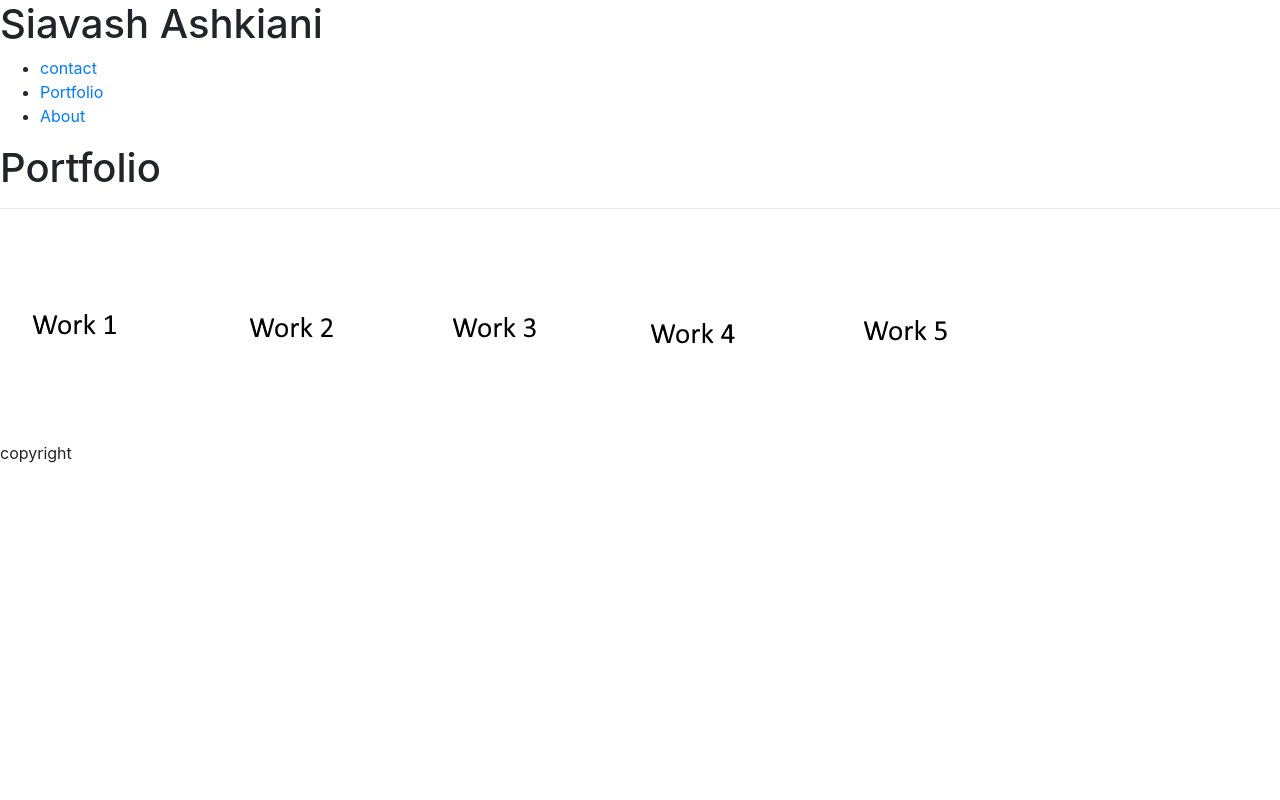
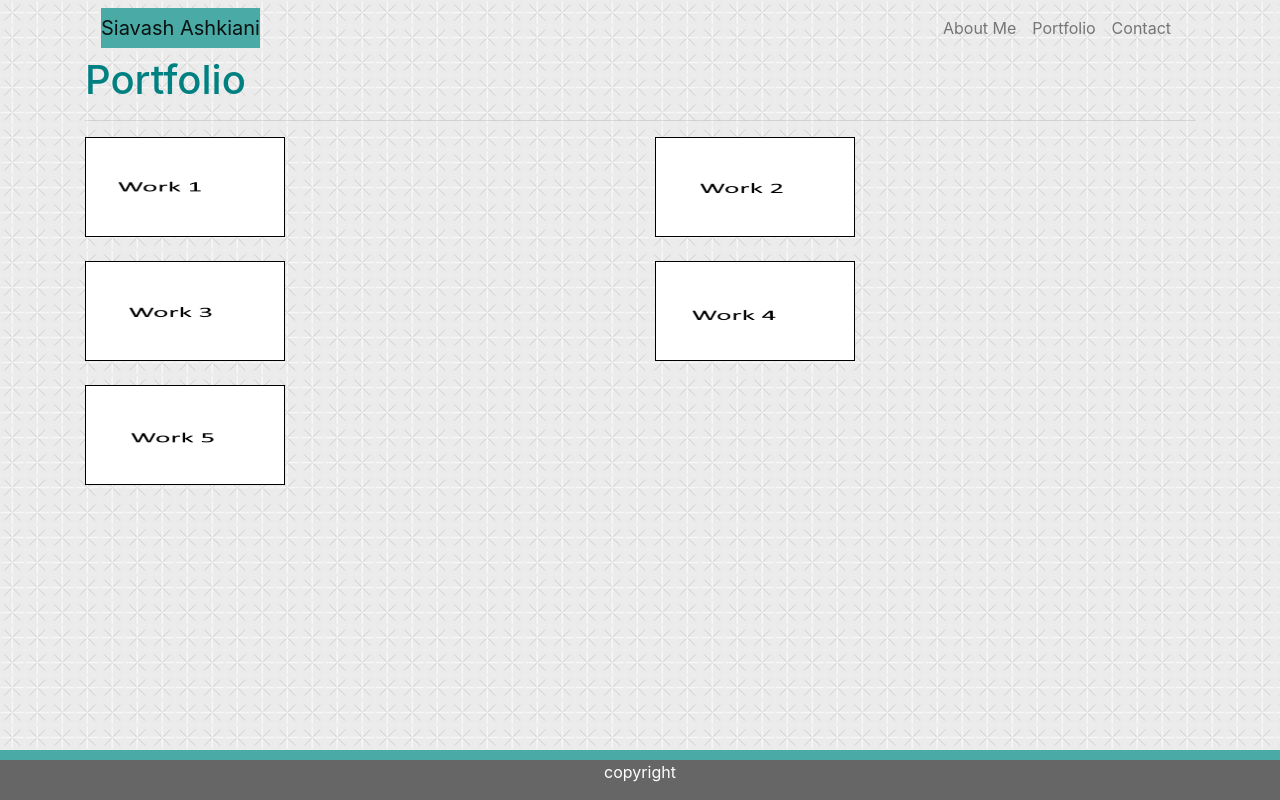
Before and after one commit to ashkiani/Portfolio, a plain HTML site: page portfolio.html in a window 1280 px wide. Drawn offline with nearby package versions, Linux system fonts and the light colour scheme; files whose address does not match are found by name.

Commit message:
removed the extra (commented out) code from the index page and updated the portfolio page so it works with bootstrap

```diff
--- a/assets/css/style.css
+++ b/assets/css/style.css
@@ -24,3 +24,6 @@ footer{
   height: 50px;
   border-top: 10px solid #4aaaa5;
 }
+img{
+  border: 1px black solid;
+}
--- a/portfolio.html
+++ b/portfolio.html
@@ -2,39 +2,77 @@
 <html lang="en">
     <head>
         <meta charset="utf-8">
-        <meta name="description" content="Homework: Bootstrap-Portfolio - Portfolio">
+        <meta name="description" content="Homework: Bootstrap-Portfolio - About Me">
         <meta name="author" content="Siavash Ashkiani">
         <title>Homework: Bootstrap-Portfolio - Siavash</title>
         <link rel="stylesheet" href="https://stackpath.bootstrapcdn.com/bootstrap/4.3.1/css/bootstrap.min.css" integrity="sha384-ggOyR0iXCbMQv3Xipma34MD+dH/1fQ784/j6cY/iJTQUOhcWr7x9JvoRxT2MZw1T" crossorigin="anonymous">
-        <!-- <link rel="stylesheet" type="text/css" href="assets/css/style.css"> -->
+        <link rel="stylesheet" type="text/css" href="assets/css/style.css">
     </head>
     <body>
         <header>
-                <section id="Header_Section">
-                    <h1 id="Header_Name">Siavash Ashkiani </h1>
-                        <ul id="Header_NavBar">
-                            <li><a href="contact.html">contact</a></li>
-                            <li><a href="portfolio.html">Portfolio</a></li>
-                            <li><a href="index.html">About</a></li>
-                        </ul>
-                    </section>
+
+            <div class="container">
+                <nav class="navbar navbar-light navbar-expand-md bg-faded justify-content-center">
+                        <a href="/" class="navbar-brand d-flex w-20 mr-auto" >Siavash Ashkiani</a>
+                        <button class="navbar-toggler" type="button" data-toggle="collapse" data-target="#collapsingNavbar3">
+                            <span class="navbar-toggler-icon"></span>
+                        </button>
+                        <div class="navbar-collapse collapse w-100" id="collapsingNavbar3">
+                                                        <ul class="nav navbar-nav ml-auto w-100 justify-content-end">
+                                <li class="nav-item">
+                                    <a class="nav-link" href="index.html">About Me</a>
+                                </li>
+                                <li class="nav-item">
+                                    <a class="nav-link" href="portfolio.html">Portfolio</a>
+                                </li>
+                                <li class="nav-item">
+                                    <a class="nav-link" href="contact.html">Contact</a>
+                                </li>
+                            </ul>
+                        </div>
+                    </nav>
+                    </div>
         </header>
 
-        <section class="Main_Section">
-                <h1 class="Main_Title">Portfolio</h1>
-                <hr>
-                <img src="assets/images/Work1.png" alt="Work 1" height="200" width="200">
-                <img src="assets/images/Work2.png" alt="Work 2" height="200" width="200">
-                <img src="assets/images/Work3.png" alt="Work 3" height="200" width="200">
-                <img src="assets/images/Work4.png" alt="Work 4" height="200" width="200">
-                <img src="assets/images/Work5.png" alt="Work 5" height="200" width="200">
-                <p>
 
-                </p>
-                <p>
-                </p>
+        <div class="container">
+                <div class="row">
+                        <div class="col-md-12">
+                                <h1 style="color:teal;">Portfolio</h1>
+                                <hr>
+                        </div>
 
-        </section>
-        <footer>copyright</footer>
+                    </div>
+                <div class="row">
+                    <div class="col-md-6">
+                        <img src="assets/images/Work1.png" alt="Siavash picture" height="100" width="200">
+                    </div>
+                    <div class="col-md-6">
+                        <img src="assets/images/Work2.png" alt="Siavash picture" height="100" width="200">
+                    </div>
+
+                </div>
+                <br>
+                <div class="row">
+                    <div class="col-md-6">
+                        <img src="assets/images/Work3.png" alt="Siavash picture" height="100" width="200">
+                    </div>
+                    <div class="col-md-6">
+                        <img src="assets/images/Work4.png" alt="Siavash picture" height="100" width="200">
+                    </div>
+
+                </div>
+                <br>
+                <div class="row">
+                    <div class="col-md-6">
+                        <img src="assets/images/Work5.png" alt="Siavash picture" height="100" width="200">
+                    </div>
+
+                </div>
+            </div>
+        <div class="fixed-bottom">
+            <footer>copyright</footer>
+        </div>
+
     </body>
 </html>
```
Also changed, not shown: index.html (+0 -35 lines).
